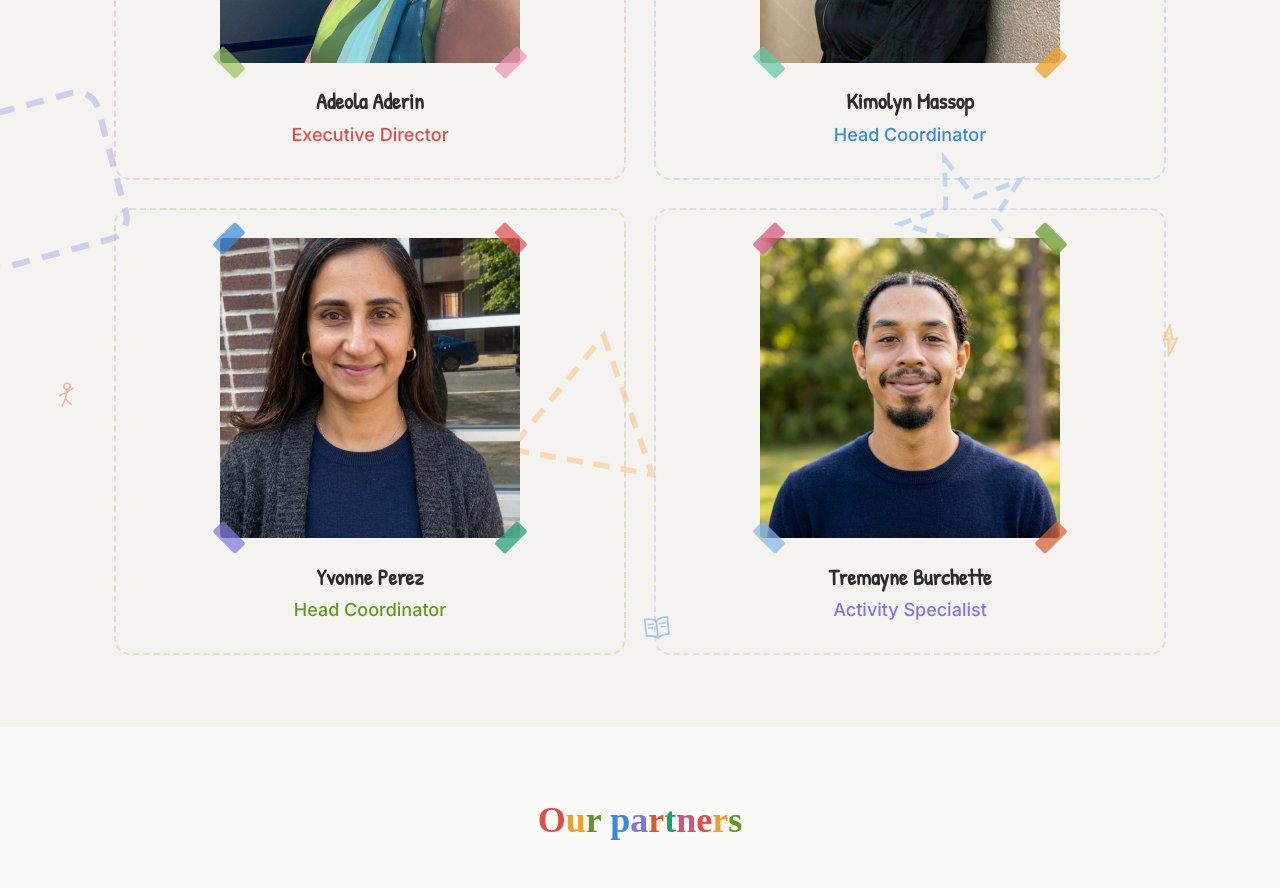
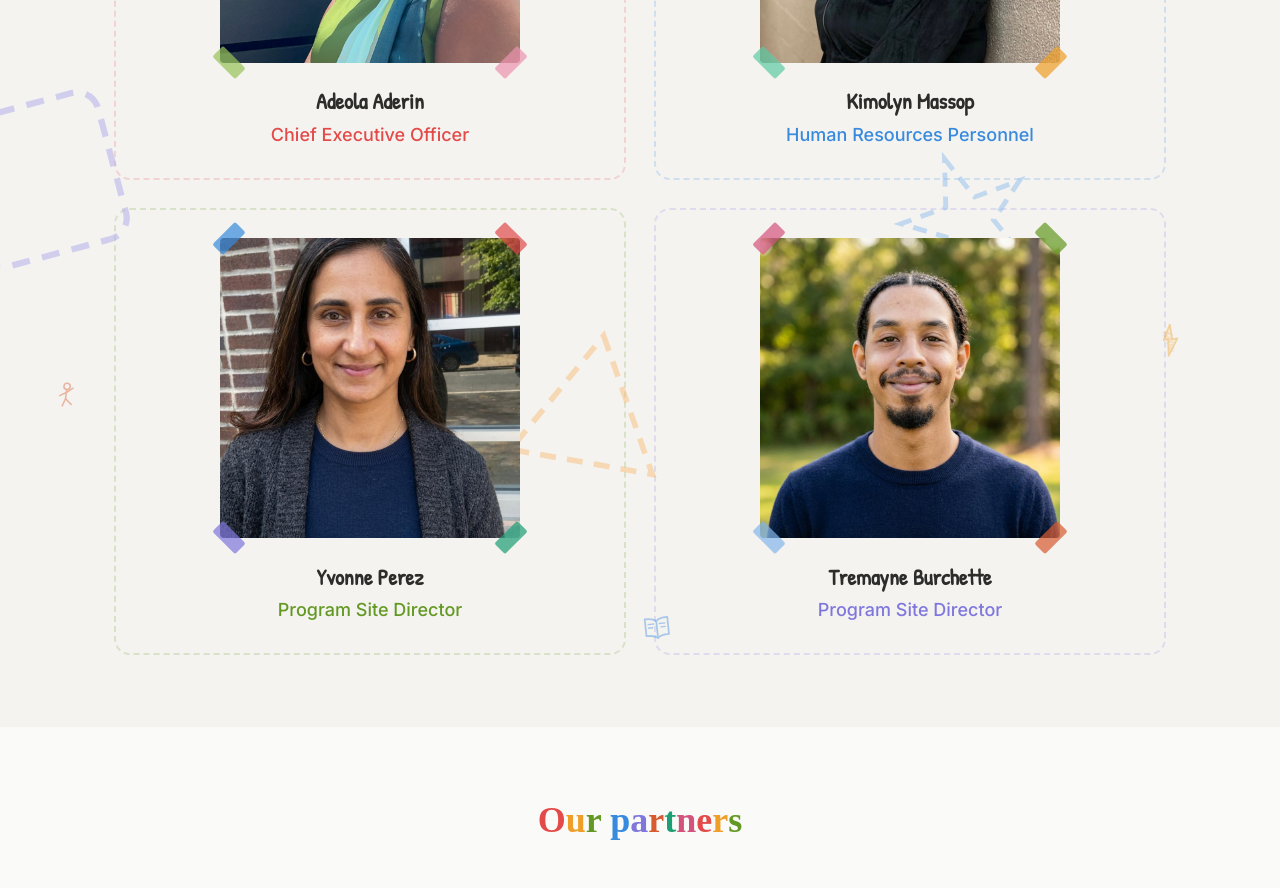
Before and after one commit to condra15/samfely-site, a React (Vite) app: page /about in a window 1280 px wide. Shown: the part 3640-4528 px from the top of the page. Built offline with nearby package versions, Linux system fonts and the light colour scheme; a web font is replaced by a local one.

Commit message:
Update titles and page icon

```diff
--- a/index.html
+++ b/index.html
@@ -2,7 +2,7 @@
 <html lang="en">
   <head>
     <meta charset="UTF-8" />
-    <link rel="icon" type="image/svg+xml" href="/favicon.svg" />
+    <link rel="icon" type="image/png" href="/src/assets/logo.png" />
     <meta name="viewport" content="width=device-width, initial-scale=1.0" />
     <title>samfely-site</title>
   </head>
--- a/src/pages/About.jsx
+++ b/src/pages/About.jsx
@@ -26,10 +26,10 @@ import schoolAscend from '../assets/school-ascend.png';
 import './About.css';
 
 const teamMembers = [
-  { name: 'Adeola Aderin', role: 'Executive Director', image: adeolaImg, color: '#E24B4A' },
-  { name: 'Kimolyn Massop', role: 'Head Coordinator', image: kimolynImg, color: '#378ADD' },
-  { name: 'Yvonne Perez', role: 'Head Coordinator', image: yvonneImg, color: '#639922' },
-  { name: 'Tremayne Burchette', role: 'Activity Specialist', image: tremayneImg, color: '#7F77DD' },
+  { name: 'Adeola Aderin', role: 'Chief Executive Officer', image: adeolaImg, color: '#E24B4A' },
+  { name: 'Kimolyn Massop', role: 'Human Resources Personnel', image: kimolynImg, color: '#378ADD' },
+  { name: 'Yvonne Perez', role: 'Program Site Director', image: yvonneImg, color: '#639922' },
+  { name: 'Tremayne Burchette', role: 'Program Site Director', image: tremayneImg, color: '#7F77DD' },
 ];
 
 const programs = [
```
